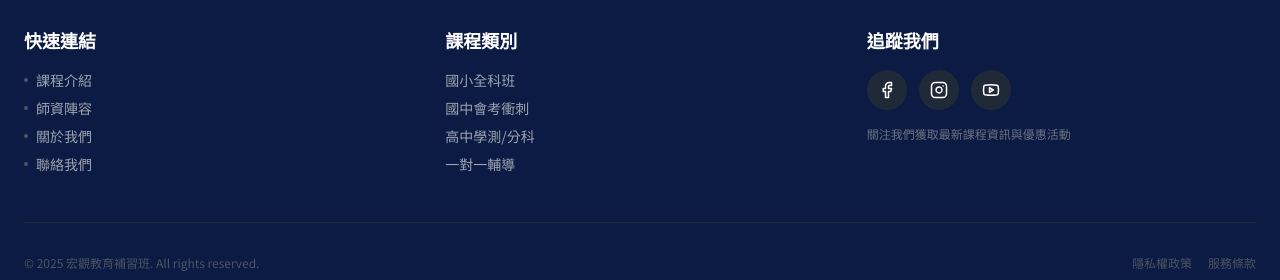
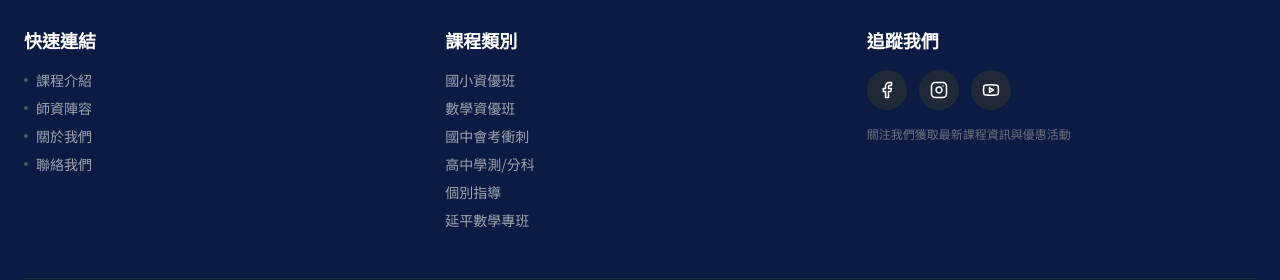
Before and after one commit to Woden0409/hgmathno1, a React (Vite) app: page / in a window 1280 px wide. Shown: the part 5168-5448 px from the top of the page. Built offline with nearby package versions, Linux system fonts and the light colour scheme.

Commit message:
更新 Footer 課程類別
Co-Authored-By: Claude Opus 4.6 (1M context) <noreply@anthropic.com>

```diff
--- a/components/Layout.tsx
+++ b/components/Layout.tsx
@@ -99,10 +99,12 @@ const Layout: React.FC<LayoutProps> = ({ children }) => {
             <div>
               <h4 className="text-white font-bold mb-4 text-lg">課程類別</h4>
               <ul className="space-y-2 text-sm">
-                <li><button onClick={() => navigateTo('/courses')} className="hover:text-primary transition-colors">國小全科班</button></li>
-                <li><button onClick={() => navigateTo('/courses')} className="hover:text-primary transition-colors">國中會考衝刺</button></li>
-                <li><button onClick={() => navigateTo('/courses')} className="hover:text-primary transition-colors">高中學測/分科</button></li>
-                <li><button onClick={() => navigateTo('/courses')} className="hover:text-primary transition-colors">一對一輔導</button></li>
+                <li><button onClick={() => navigateTo('/courses?tab=elementary')} className="hover:text-primary transition-colors">國小資優班</button></li>
+                <li><button onClick={() => navigateTo('/courses')} className="hover:text-primary transition-colors">數學資優班</button></li>
+                <li><button onClick={() => navigateTo('/courses?tab=junior')} className="hover:text-primary transition-colors">國中會考衝刺</button></li>
+                <li><button onClick={() => navigateTo('/courses?tab=senior')} className="hover:text-primary transition-colors">高中學測/分科</button></li>
+                <li><button onClick={() => navigateTo('/courses')} className="hover:text-primary transition-colors">個別指導</button></li>
+                <li><button onClick={() => navigateTo('/courses')} className="hover:text-primary transition-colors">延平數學專班</button></li>
               </ul>
             </div>
 
```
